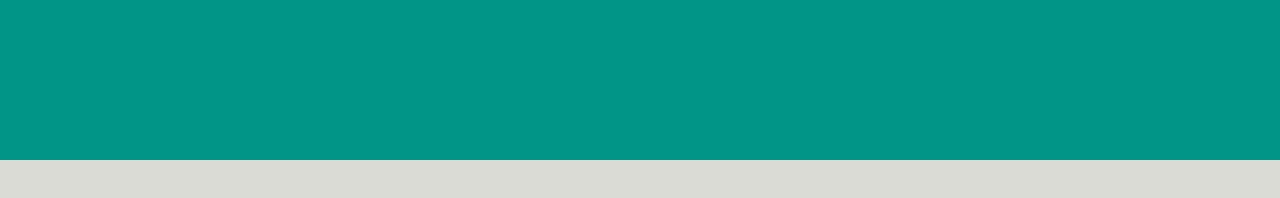
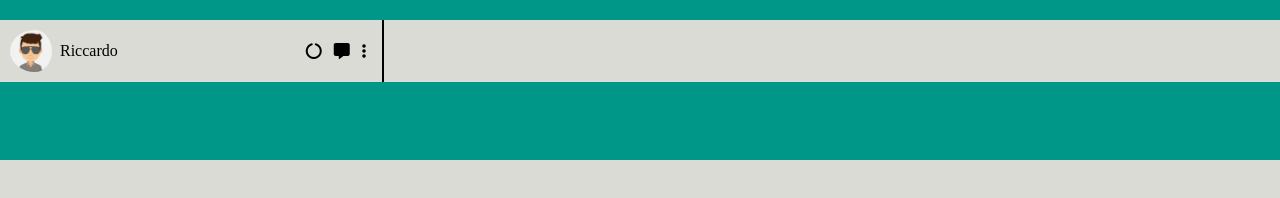
Before and after one commit to RiccardoBernardi1/vue-boolzapp, a plain HTML site: page index.html in a window 1280 px wide. Drawn offline with nearby package versions, Linux system fonts and the light colour scheme.

Commit message:
Aggiunge parte sinistra header

```diff
--- a/css/style.css
+++ b/css/style.css
@@ -4,8 +4,41 @@
     margin: 0;
     padding: 0;
 }
+/* COMMON */
+.container{
+    width: 80rem;
+    margin: auto;
+    height: 95%;
+}
 /* BODY */
 body{
+    display: flex;
     background-image: linear-gradient(to top,#D9DBD4 80%, #009688 20%);
     height: 100vh;
 }
+/* HEADER */
+header{
+    background-color: #D9DBD4;
+}
+.header-aside{
+    display: flex;
+    justify-content: space-between;
+    max-width: 30%;
+    border-right: .125rem solid black;
+    padding: .625rem;
+}
+.user{
+    display: flex;
+    align-items: center;
+}
+.user img{
+    max-width: 3.125rem;
+    border-radius: 100%;
+    padding-right: .5rem;
+}
+.header-left-icons{
+    display: flex;
+    justify-content: space-around;
+    align-items: center;
+    min-width: 20%;
+}
--- a/index.html
+++ b/index.html
@@ -4,13 +4,36 @@
     <meta charset="UTF-8">
     <meta http-equiv="X-UA-Compatible" content="IE=edge">
     <meta name="viewport" content="width=device-width, initial-scale=1.0">
+    <link rel="stylesheet" href="https://cdnjs.cloudflare.com/ajax/libs/font-awesome/6.2.1/css/all.min.css" integrity="sha512-MV7K8+y+gLIBoVD59lQIYicR65iaqukzvf/nwasF0nqhPay5w/9lJmVM2hMDcnK1OnMGCdVK+iQrJ7lzPJQd1w==" crossorigin="anonymous" referrerpolicy="no-referrer" />
     <link rel="stylesheet" href="css/style.css">
     <script src="https://unpkg.com/vue@3/dist/vue.global.js"></script>
     <title>Boolzapp</title>
 </head>
 <body>
-    <div id="app">
-
+    <div class="container">
+        <div id="app">
+            <header>
+                <div class="header-aside">
+                    <div class="user">
+                        <img src="img/avatar_2.jpg" alt="user image">
+                        <span id="user-name">Riccardo</span>
+                    </div>
+                    <div class="header-left-icons">
+                        <i class="fa-solid fa-circle-notch"></i>
+                        <i class="fa-solid fa-message"></i>
+                        <i class="fa-solid fa-ellipsis-vertical"></i>
+                    </div>
+                </div>
+                <div class="header-right">
+                    <div class="header-contact"></div>
+                    <div class="header-right-icons"></div>
+                </div>
+            </header>
+            <div class="container-main-aside">
+                <aside></aside>
+                <main></main>
+            </div>
+        </div>
     </div>
     <script src="js/main.js"></script>
 </body>
```
Also changed, not shown: img/avatar_1.jpg (added), img/avatar_2.jpg (added), img/avatar_3.jpg (added), img/avatar_4.jpg (added), img/avatar_5.jpg (added), img/avatar_6.jpg (added), img/avatar_7.jpg (added), img/avatar_8.jpg (added), img/avatar_io.jpg (added), img/mine.jpg (added).
